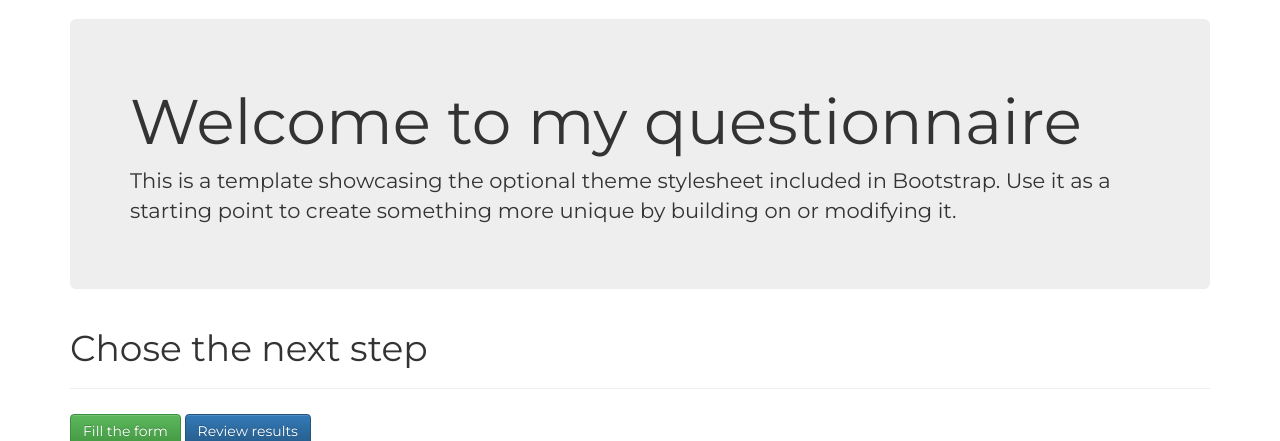
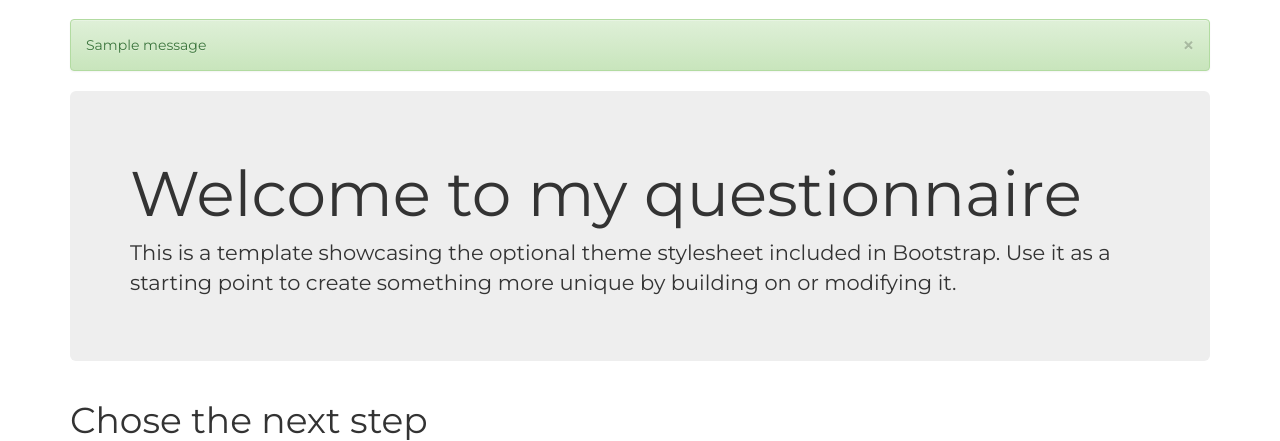
Before and after one commit to kniem/ankieta, a Flask app: page / in a window 1280 px wide. Shown: the part 51-492 px from the top of the page. Run offline with Flask 2, Linux system fonts and the light colour scheme; tables that the repository leaves empty hold one stand-in row (values such as "Sample post"); one stand-in notice (Sample message) is shown; some libraries are stand-ins or nearby versions.

Commit message:
success msg 2nd attempt
wish me good luck

```diff
--- a/app.py
+++ b/app.py
@@ -161,6 +161,7 @@ def save():
     fd = Formdata(age, q1, q2, q3, q4, q5, q6, q7, q8, q9, q10)
     db.session.add(fd)
     db.session.commit()
+    flash('<strong>Dziękujemy</strong> za udział w ankiecie! Miłego dnia!')
     return redirect("/")
 
 
--- a/templates/welcome.html
+++ b/templates/welcome.html
@@ -3,6 +3,18 @@
 
 {% block content %}
 
+  {% with messages = get_flashed_messages() %}
+         {% if messages %}
+
+               {% for message in messages %}
+                <div class="alert alert-success">
+                  <a href="#" class="close" data-dismiss="alert" aria-label="close">&times;</a>
+                  {{ message }}
+                </div>
+               {% endfor %}
+
+         {% endif %}
+  {% endwith %}
   <!-- Main jumbotron for a primary marketing message or call to action -->
   <div class="jumbotron">
     <h1>Welcome to my questionnaire</h1>
```
